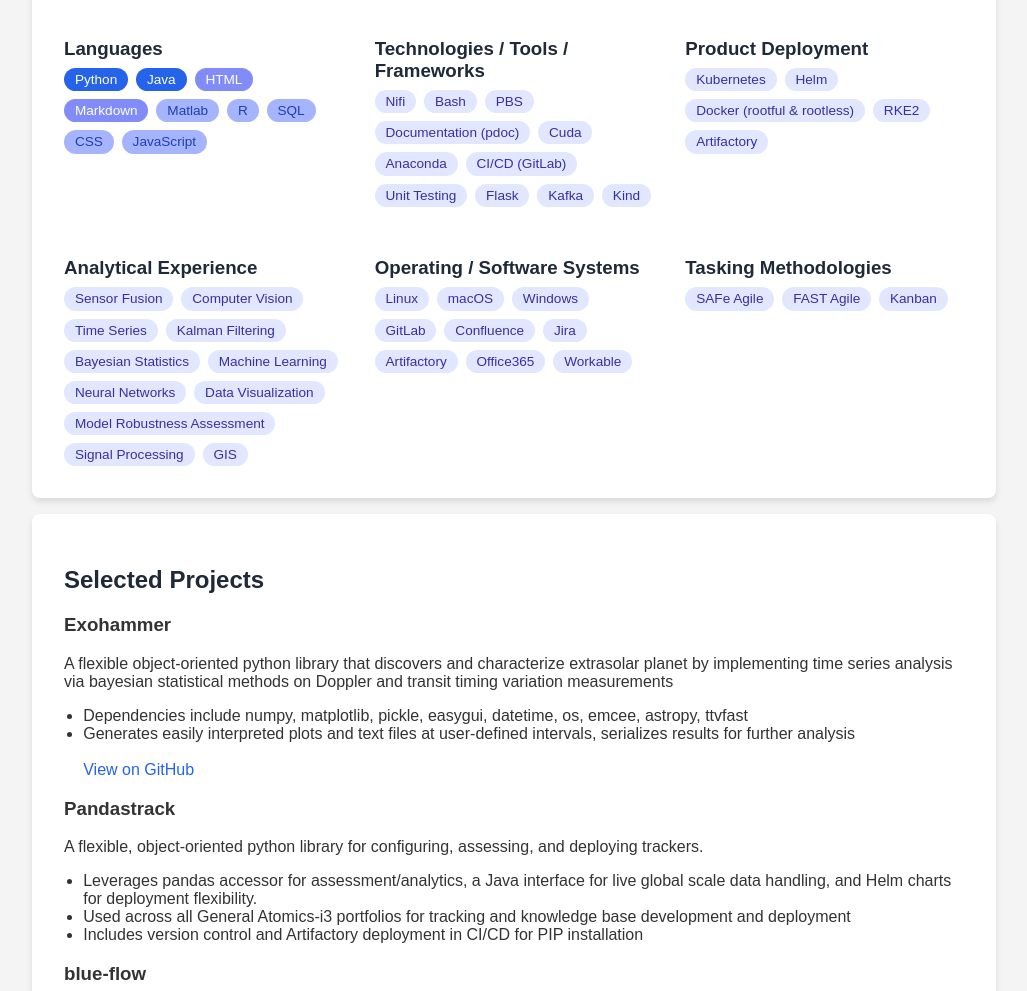
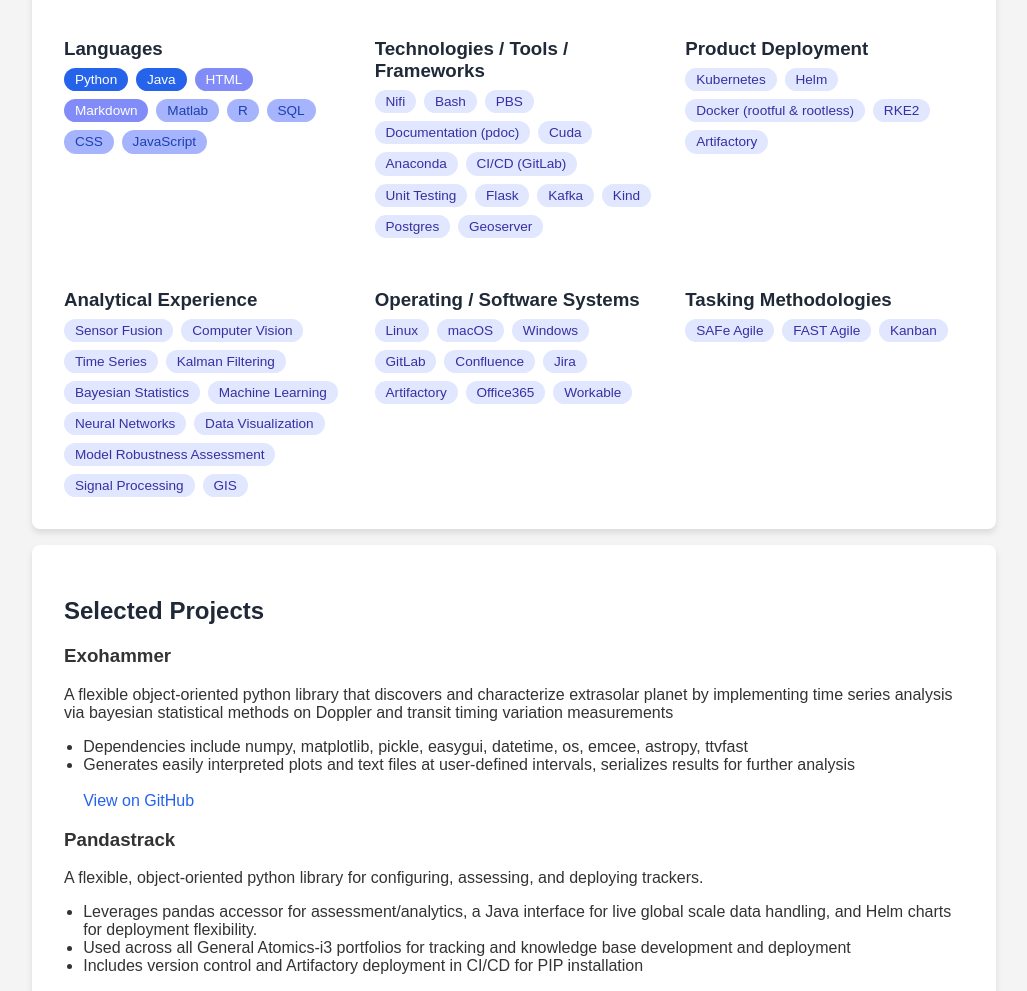
Before and after one commit to nick-juliano/nick-juliano.github.io, a plain HTML site: page index.html in a window 1280 px wide. Shown: the part 1132-2123 px from the top of the page, without its empty margins (126-1153 px from the left). Drawn offline with Linux system fonts and the light colour scheme.

Commit message:
add more skills

```diff
--- a/index.html
+++ b/index.html
@@ -203,6 +203,8 @@
         <span class="badge">Flask</span>
         <span class="badge">Kafka</span>
         <span class="badge">Kind</span>
+        <span class="badge">Postgres</span>
+        <span class="badge">Geoserver</span>
       </div>
     </div>
 
```
